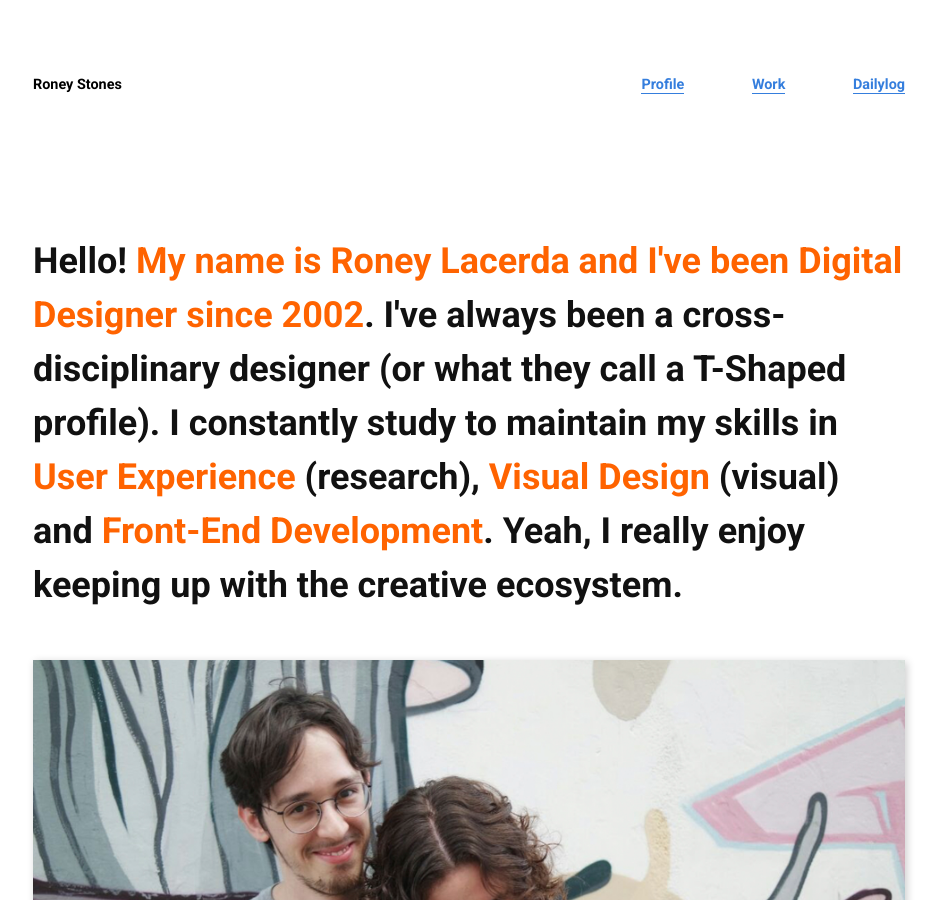
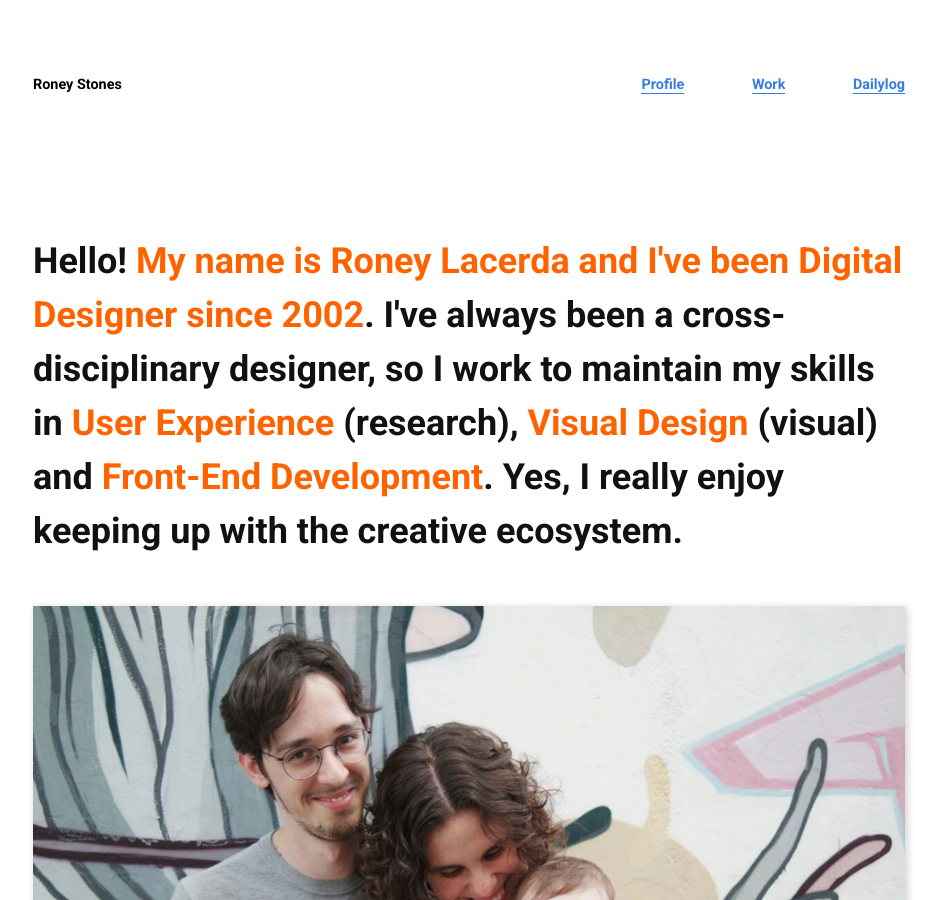
Before and after one commit to roneystones/roneystones, a Jekyll site: the page built from index.html, in a window 1280 px wide and 900 px high. Shown: the whole window, without its empty margins (171-1112 px from the left). Built offline with Jekyll 4.4.1, drawn with Linux system fonts in a browser that asks for light colours.

Commit message:
altera título

```diff
--- a/index.html
+++ b/index.html
@@ -4,7 +4,7 @@ title: Designer Digital desde 2002
 description:
 ---
 
-<h1>Hello! <span class="destaque">My name is Roney Lacerda and I've been Digital Designer since 2002</span>. I've always been a cross-disciplinary designer (or what they call a T-Shaped profile). I constantly study to maintain my skills in <span class="destaque">User Experience</span> (research), <span class="destaque">Visual Design</span> (visual) and <span class="destaque">Front-End Development</span>. Yeah, I really enjoy keeping up with the creative ecosystem.</h1>
+<h1>Hello! <span class="destaque">My name is Roney Lacerda and I've been Digital Designer since 2002</span>. I've always been a cross-disciplinary designer, so I work to maintain my skills in <span class="destaque">User Experience</span> (research), <span class="destaque">Visual Design</span> (visual) and <span class="destaque">Front-End Development</span>. Yes, I really enjoy keeping up with the creative ecosystem.</h1>
 
 <img class="shadow" src="../assets/images/roneystones.jpg" alt="Roney Lacerda">
 
```
